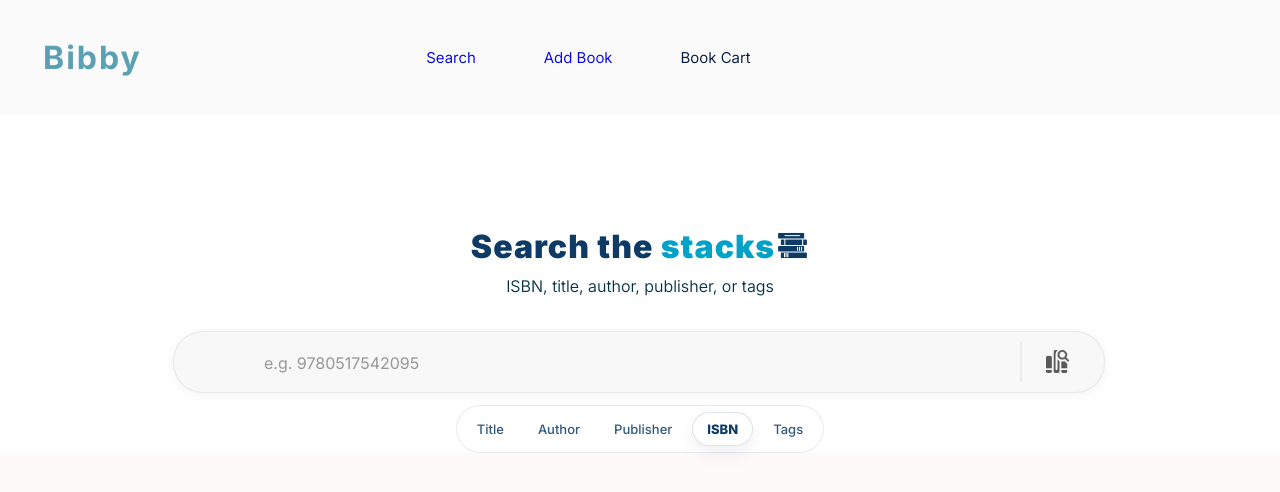
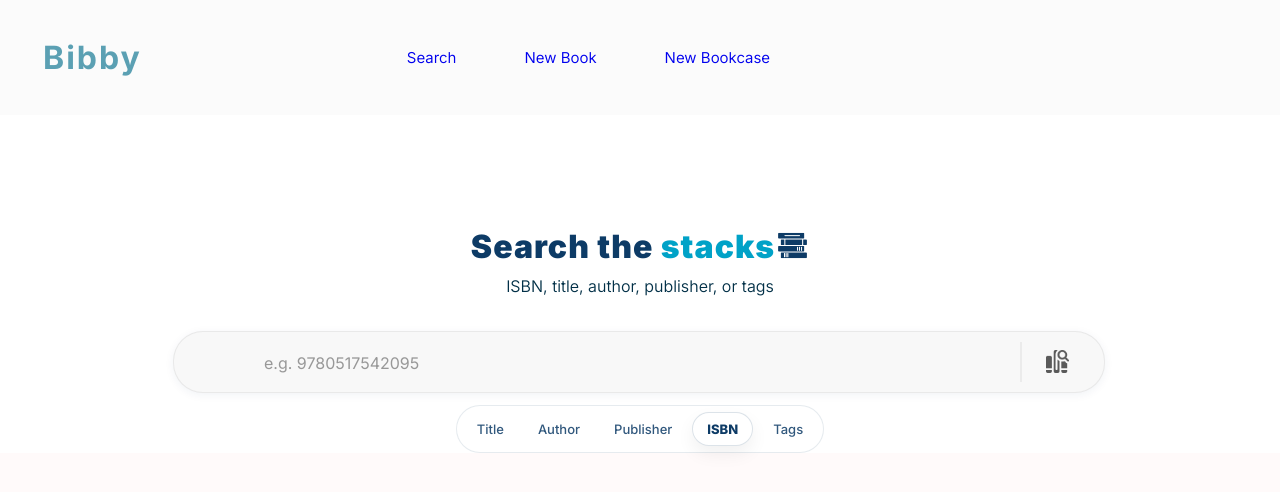
Before and after one commit to leodvincci/Bibby-Web, a React (Vite) app: page /search in a window 1280 px wide. Shown: the top 492 px of the page. Built offline with nearby package versions, Linux system fonts and the light colour scheme; a small style sheet from the web is missing; what @radix-ui/themes would draw is missing.

Commit message:
Add routing for AddBookcasePage and update Nav component links

```diff
--- a/src/App.tsx
+++ b/src/App.tsx
@@ -6,6 +6,7 @@ import { RegistrationPage } from './components/Registration/RegistrationPage.tsx
 import { SearchPage } from './components/Search/SearchPage.tsx';
 import { LoginPage } from './components/Login/LoginPage.tsx';
 import { AddBookPage } from './components/LibraryManagement/AddBookPage.tsx';
+import { AddBookcasePage } from './components/LibraryManagement/AddBookcasePage.tsx';
 
 const container = document.getElementById("app")
 if (!container) throw new Error('Root element with id `app` not found')
@@ -20,7 +21,8 @@ createRoot(container).render(
                 <Route path="/search" element={<SearchPage />} />
                 <Route path="/signup" element={<RegistrationPage/>} />
                 <Route path="/login" element={<LoginPage/>} />
-                <Route path="/addNewBook" element={<AddBookPage/>} />
+                <Route path="/books/new" element={<AddBookPage/>} />
+                <Route path="/bookcases/new" element={<AddBookcasePage/>} />
 
             </Routes>
         </BrowserRouter>
--- a/src/components/Nav/Nav.tsx
+++ b/src/components/Nav/Nav.tsx
@@ -1,13 +1,13 @@
 import { Link } from "react-router-dom";
 
-function Nav(){
-    return(
-            <nav>
+function Nav() {
+    return (
+        <nav>
             <Link to="/" id={"bibby-logo"}>Bibby</Link>
             <ul id={"nav-items"}>
-                <li> <Link to="/search"> Search </Link></li>
-            <Link to={"/addNewBook"}> <li>Add Book</li> </Link>
-                <li>Book Cart</li>
+                <Link to="/search"><li>Search</li></Link>
+                <Link to="/books/new"><li>New Book</li></Link>
+                <Link to="/bookcases/new"><li>New Bookcase</li></Link>
             </ul>
         </nav>
 
@@ -15,7 +15,7 @@ function Nav(){
 
 
 
-            )
+    )
 }
 
-export {Nav}
+export { Nav }
```
